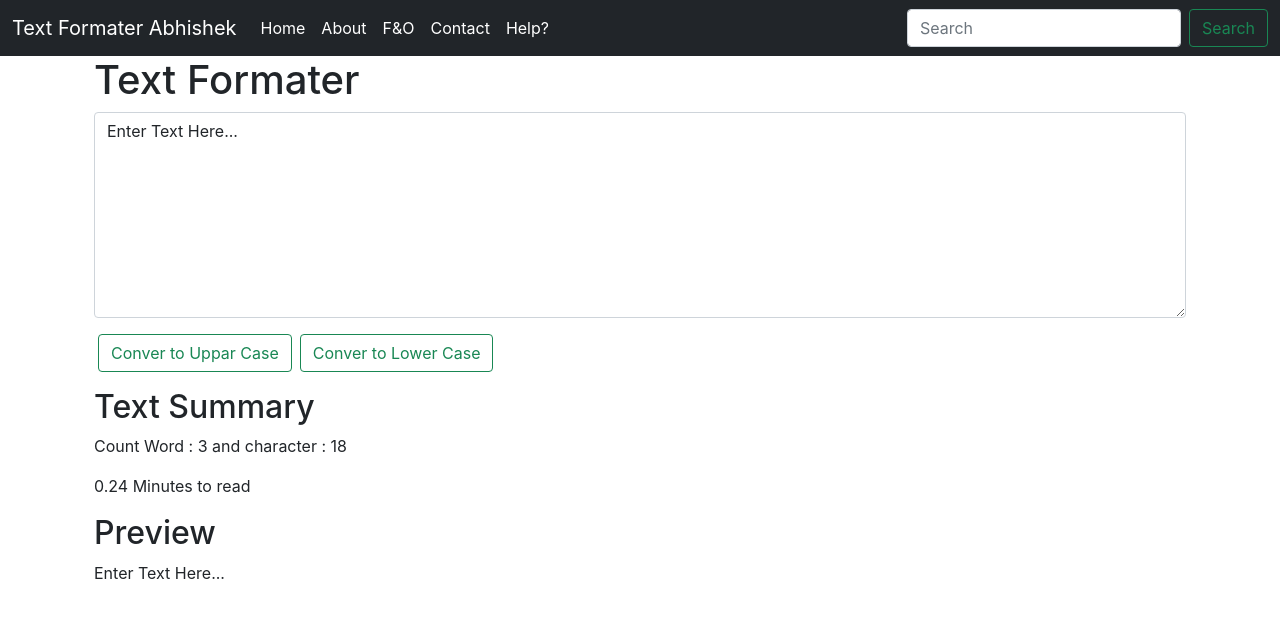
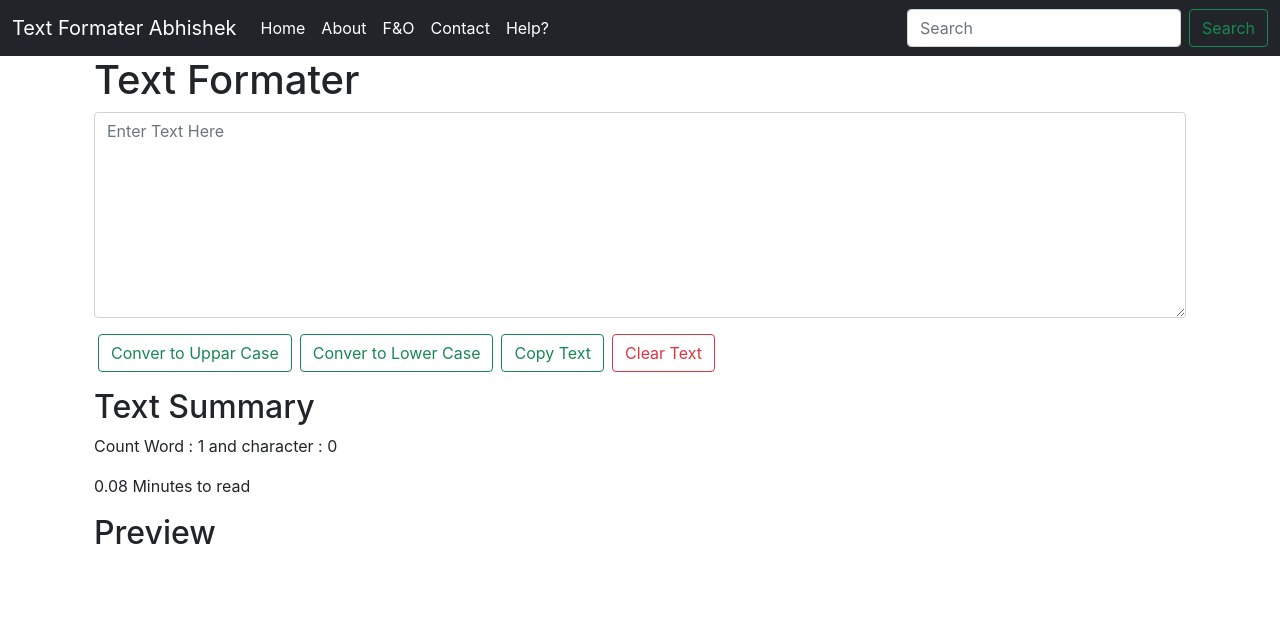
Before and after one commit to Abhisheksharma004/React-CWH, a React (Create React App) app in the folder textformater/: page / in a window 1280 px wide. Shown: the top 618 px of the page. Built offline with nearby package versions, Linux system fonts and the light colour scheme.

Commit message:
add copy button

```diff
--- a/textformater/src/components/TextBox.js
+++ b/textformater/src/components/TextBox.js
@@ -3,7 +3,6 @@ import { useState } from "react"
 function TextBox() {
 
     const handleOnClick = () => {
-        console.log("Uppar case clicked")
         let newText = text.toUpperCase()
         setText(newText)
     }
@@ -12,23 +11,36 @@ function TextBox() {
         let newText = text.toLowerCase()
         setText(newText)
     }
+    const copyText = () => {
+        var text = document.getElementById("myBox");
+        text.select()
+        navigator.clipboard.writeText(text.value);
+    }
+
+    const ClearText = () => {
+        let newText = ""
+        setText(newText)
+    }
+
 
     const hendleOnChange = (event) => {
         setText(event.target.value)
     }
 
 
-    const [text, setText] = useState("Enter Text Here...");
+    const [text, setText] = useState("");
 
     return (
         <>
         <div className="container mb-3">
             <h1>Text Formater</h1>
             <div className="mb-3">
-                <textarea className="form-control" rows="8" value={text} onChange={hendleOnChange} placeholder='Enter Text Here'></textarea>
+                <textarea id="myBox" className="form-control" rows="8" value={text} onChange={hendleOnChange} placeholder='Enter Text Here'></textarea>
             </div>
             <button type="button" className="btn btn-outline-success mx-1" onClick={handleOnClick}>Conver to Uppar Case</button>
             <button type="button" className="btn btn-outline-success mx-1" onClick={handleOnClickLow}>Conver to Lower Case</button>
+            <button type="button" className="btn btn-outline-success mx-1" onClick={copyText}>Copy Text</button>
+            <button type="button" className="btn btn-outline-danger mx-1" onClick={ClearText}>Clear Text</button>
         </div>
         <div className="container my-3">
             <h2>Text Summary</h2>
```
